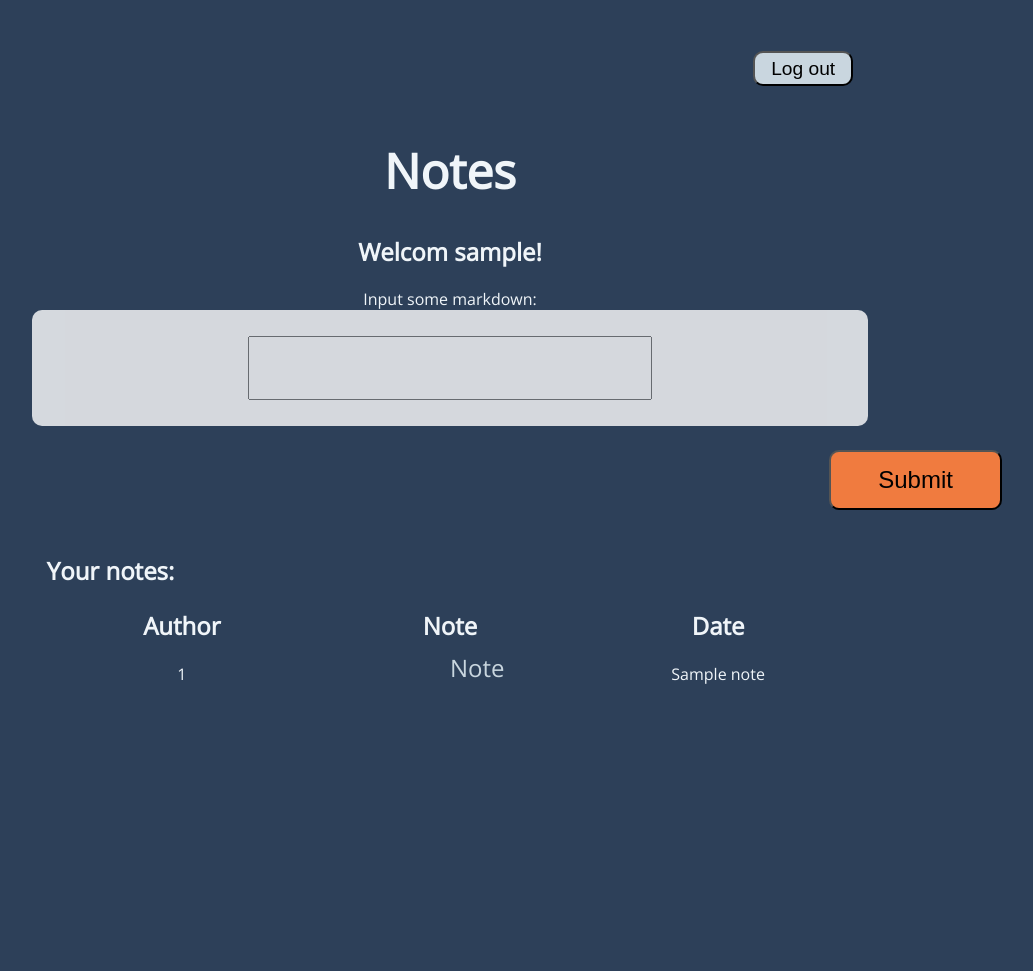
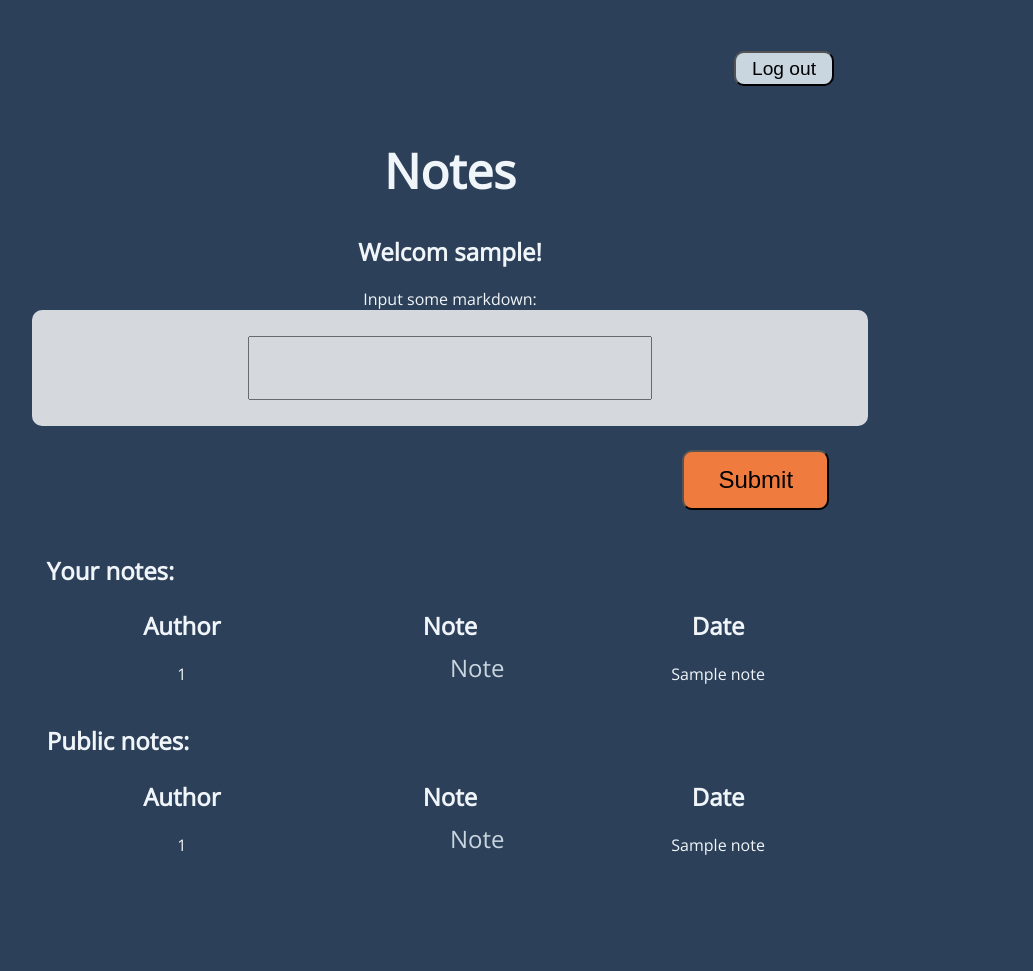
Before and after one commit to DanielSlusarczyk/secure_app, a Python web app: template app/templates/welcom.html in a window 1280 px wide. Shown: the whole page, without its empty margins (190-1223 px from the left). Before the commit the page ends 684 px from the top, so only its background shows below. Run offline with Jinja, Linux system fonts and the light colour scheme; the template is opened without the code that fills it: most values are stand-ins (such as "Sample title", 1, 10 or a date in 2020); form fields are guessed from the names that the template uses.

Commit message:
Add service for public notes

```diff
--- a/app/static/css/common.css
+++ b/app/static/css/common.css
@@ -45,6 +45,7 @@
   margin: 1em;
   font-size: 1em;
   text-align: center;
+  cursor: pointer;
 }
 
 input[type=text]:focus {
--- a/app/static/css/welcom.css
+++ b/app/static/css/welcom.css
@@ -26,7 +26,7 @@
 }
 
 img {
-    width: 25px;
+    width: 20px;
     margin-right: 5px;
 }
 
@@ -37,6 +37,10 @@
 .single_note:hover {
     font-size: 1.5em;
     font-weight: bold;
+}
+
+.right{
+    margin-right: 15%;
 }
 
 #add {
@@ -50,7 +54,6 @@
     font-size: 1.2em;
     width: 25px;
     height: 35px;
-    margin-right: 15%;
     background-color: #C9D6DF;
 }
 
@@ -68,7 +71,7 @@
 }
 
 #first {
-    margin-top: 7px;
+    margin-top: 12px;
     height: 40px;
     text-align: right;
     width: 50%;
--- a/app/templates/welcom.html
+++ b/app/templates/welcom.html
@@ -29,7 +29,7 @@
           <div id="space">
             {{ form.markdown }}
           </div>
-          <div style="text-align:right">
+          <div class="right">
             {{ form.submit }}
           </div>
         </form>
@@ -51,7 +51,6 @@
           </thead>
           <tbody>
             {% for note in notes %}
-
             <tr>
               <td>{{note.0}}</td>
               <td>
@@ -63,10 +62,51 @@
                     {% if note.4 == 1 %}
                     <img src="static/icons/public.png">
                     {% endif %}
+                    {% if note.4 == 0 %}
+                    {% if note.3 == 0 %}
+                    <img src="static/icons/private.png">
+                    {% endif %}
+                    {% endif %}
                   </div>
                   <div id="second">
+                    <a class="single_note" href="{{ url_for('show', rendered_id=note.1) }}"> Note</a>
+                  </div>
+                </div>
+              </td>
+              <td>{{note.2}}</td>
+            </tr>
+            {% endfor %}
+          </tbody>
+        </table>
+      </div>
+      {% endif %}
 
-                    <a class="single_note" href="{{ url_for('render') }}/{{note.1}}"> Note</a>
+      {% if public_notes|length > 0 %}
+      <div class="left" style="margin-left: 15%;">
+        <h2> Public notes: </h2>
+      </div>
+      <div class="wrapper">
+        <table>
+          <thead>
+            <tr>
+              <th>Author</th>
+              <th>Note</th>
+              <th>Date</th>
+            </tr>
+          </thead>
+          <tbody>
+            {% for note in public_notes %}
+            <tr>
+              <td>{{note.0}}</td>
+              <td>
+                <div id="note">
+                  <div id="first">
+                    {% if note.3 == 1 %}
+                    <img src="static/icons/public.png">
+                    {% endif %}
+                  </div>
+                  <div id="second">
+                    <a class="single_note" href="{{ url_for('show', rendered_id=note.1) }}"> Note</a>
                   </div>
                 </div>
               </td>
```
Also changed, not shown: app/app.py (+29 -15 lines), app/source/models.py (+4 -3 lines), app/source/noteManager.py (+16 -6 lines), app/static/css/markdown.css (+15 -0 lines), app/templates/markdown.html (+4 -7 lines), app/source/database.db, app/static/icons/private.png (added).
